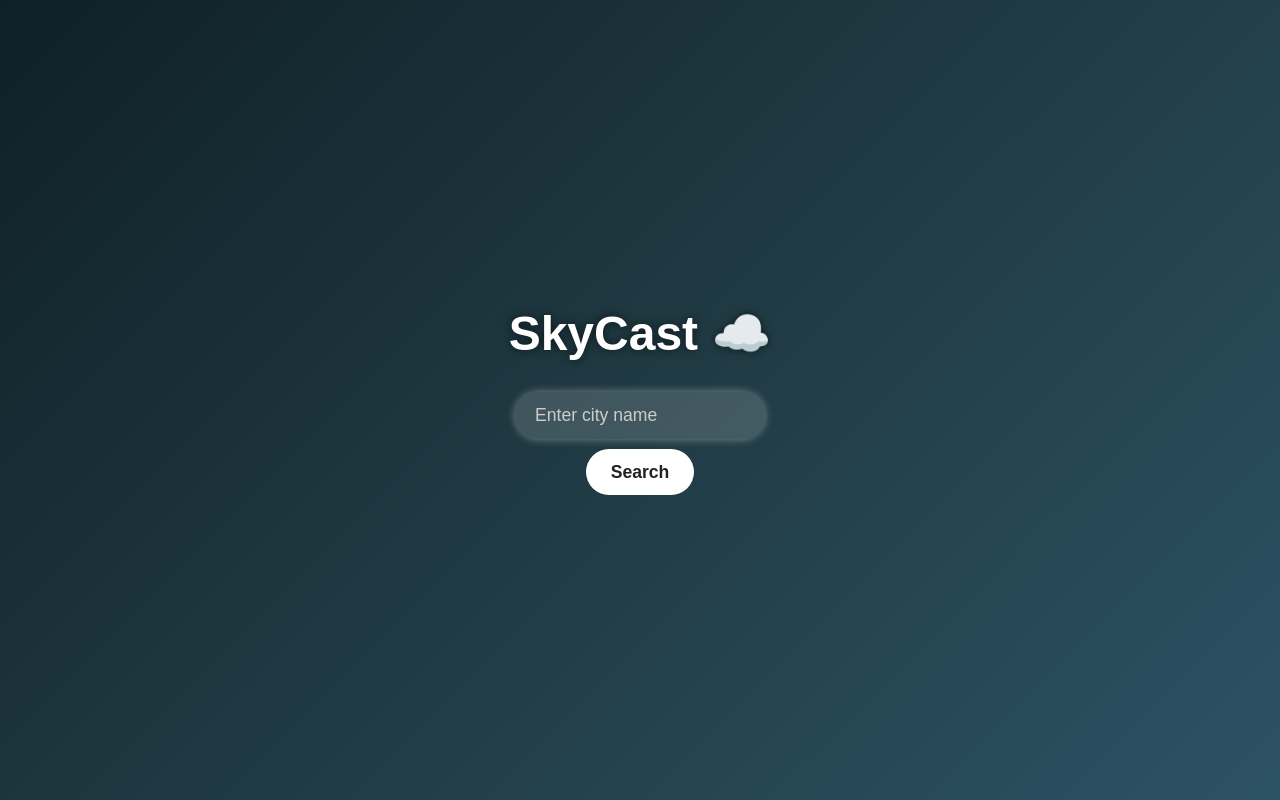
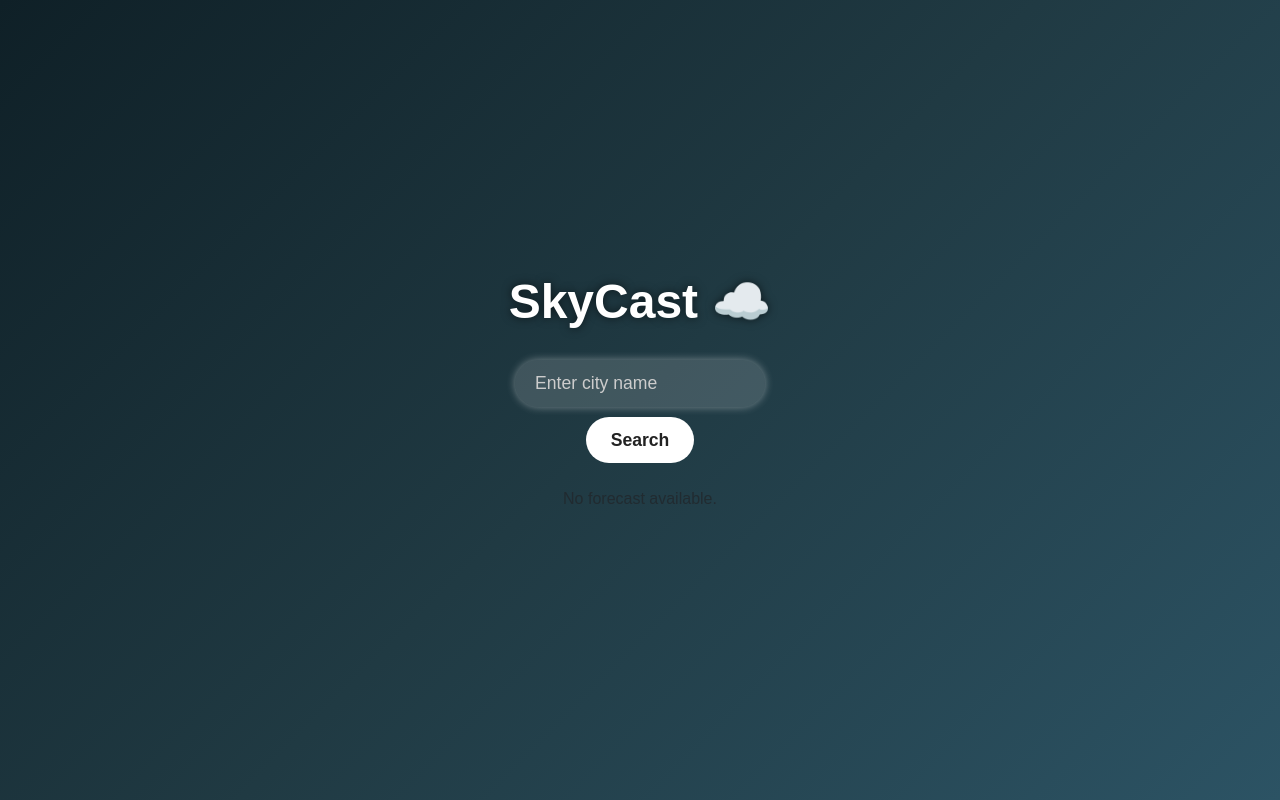
Before and after one commit to harshvardhan2706/SkyCast, a React (Create React App) app in the folder frontend/: page / in a window 1280 px wide. Built offline with nearby package versions, Linux system fonts and the light colour scheme; the HTML template or start-up script is replaced by a standard one.

Commit message:
Update App.js

```diff
--- a/frontend/src/App.js
+++ b/frontend/src/App.js
@@ -74,7 +74,7 @@ function App() {
         </div>
       )}
 
-      {forecast.length > 0 && (
+      {forecast.length > 0 ? (
         <div className="row mt-4 justify-content-center">
           {forecast.map((day, index) => (
             <div className="col-6 col-sm-4 col-md-2 mb-3" key={index}>
@@ -91,6 +91,10 @@ function App() {
             </div>
           ))}
         </div>
+      ) : (
+        <div className="row mt-4 justify-content-center">
+          <p className="text-center text-muted">No forecast available.</p>
+        </div>
       )}
     </div>
   );
```
